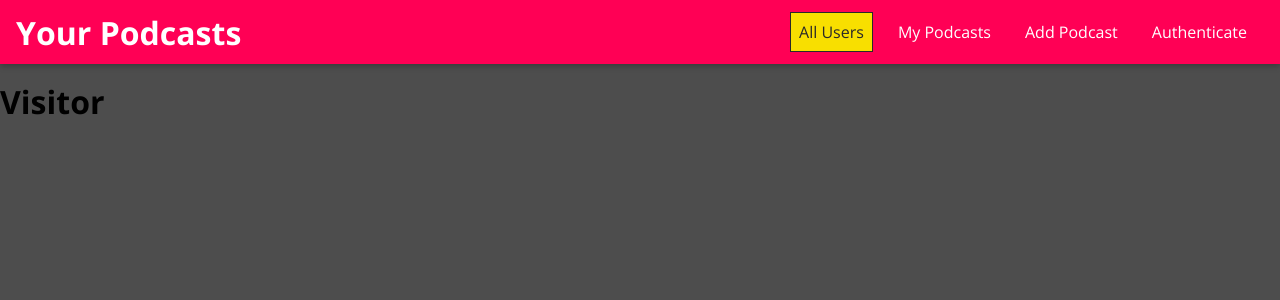
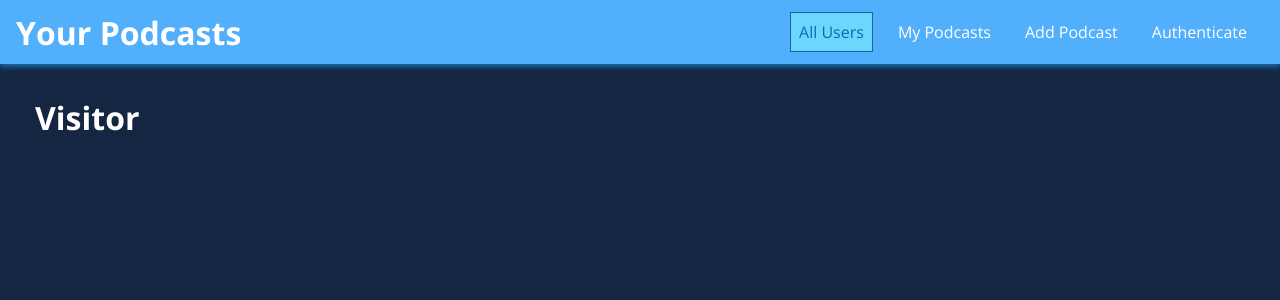
Before and after one commit to mitrlior/Podcasts, a React (Create React App) app: page / in a window 1280 px wide. Shown: the top 300 px of the page. Built offline with nearby package versions, Linux system fonts and the light colour scheme.

Commit message:
Design
Mostly designs

```diff
--- a/src/App.css
+++ b/src/App.css
@@ -14,7 +14,7 @@
 }
 
 .App-header {
-  background-color: #282c34;
+  background-color: #2b422d;
   min-height: 100vh;
   display: flex;
   flex-direction: column;
@@ -25,7 +25,7 @@
 }
 
 .App-link {
-  color: #61dafb;
+  color: #27b0d6;
 }
 
 @keyframes App-logo-spin {
--- a/src/App.js
+++ b/src/App.js
@@ -17,7 +17,7 @@ const App = () => {
 
           <Route path="/users" />
           <Route path="/:userId/podcasts" />
-          <Route path="/addpodcast/new" />
+          {/* <Route path="/addpodcast/new" /> */}
           <Route path="/login" element={<LoginForm></LoginForm>} />
         </Routes>
       </main>
--- a/src/index.css
+++ b/src/index.css
@@ -10,7 +10,19 @@ html {
 
 body {
   margin: 0;
-  background: #4d4d4d;
+  background: #142642;
+  padding: 16px;
+  padding-top: center;
+  padding-left: 35px;
+  color: rgb(255, 255, 255);
+}
+
+.header-h1 {
+  color:rgb(131, 154, 255);
+  font-size: 28px;
+  font-family: Impact, Charcoal, sans-serif;
+  word-spacing: 1.6px;
+  font-weight: 700;
 }
 
 .slide-in-left-enter {
--- a/src/shared/components/Navigation/MainHeader.css
+++ b/src/shared/components/Navigation/MainHeader.css
@@ -6,8 +6,8 @@
   position: fixed;
   top: 0;
   left: 0;
-  background: #ff0055;
-  box-shadow: 0 2px 6px rgba(0, 0, 0, 0.26);
+  background: #52affc;
+  box-shadow: 0 2px 6px rgba(25, 160, 250, 0.712);
   padding: 0 1rem;
   z-index: 5;
 }
--- a/src/shared/components/Navigation/NavLinks.css
+++ b/src/shared/components/Navigation/NavLinks.css
@@ -24,15 +24,15 @@
 .nav-links a:hover,
 .nav-links a:active,
 .nav-links a.active {
-  background: #f8df00;
-  border-color: #292929;
-  color: #292929;
+  background: #6dd6ff;
+  border-color: #046eac;
+  color: #046eac;
 }
 
 .nav-links button {
   cursor: pointer;
-  border: 1px solid #292929;
-  color: #292929;
+  border: 1px solid #6dd6ff;
+  color: #046eac;
   background: transparent;
   padding: 0.5rem;
   font: inherit;
@@ -70,7 +70,7 @@
 
   .nav-links button:hover,
   .nav-links button:active {
-    background: #f8df00;
+    background: #007714;
     color: #292929;
   }
 }
--- a/src/shared/components/UIElements/Card.css
+++ b/src/shared/components/UIElements/Card.css
@@ -3,7 +3,7 @@
   margin: 0;
   box-shadow: 0 2px 8px rgba(0, 0, 0, 0.26);
   border-radius: 6px;
-  padding: 1rem;
+  padding: 2rem;
   overflow: hidden;
   background: white;
 }
```
Also changed, not shown: src/shared/components/UIElements/Modal.css (+7 -2 lines).
